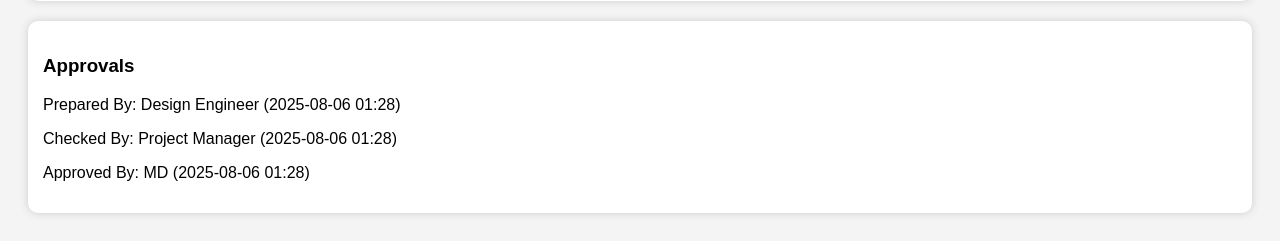
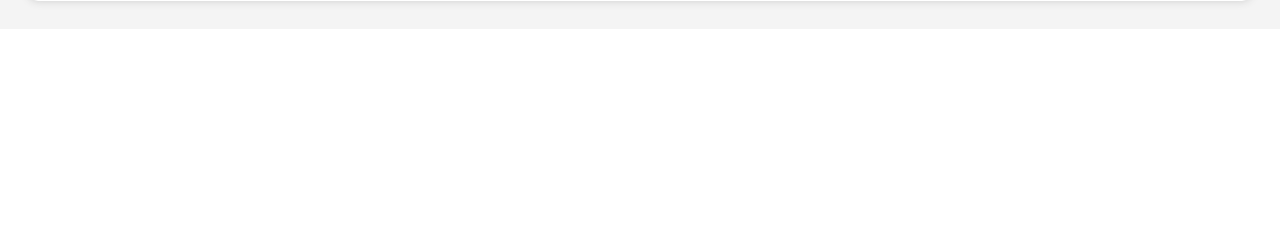
Before and after one commit to dudetech-web/Vanes-project-, a Flask app: page /new_project in a window 1280 px wide. Shown: the part 902-1143 px from the top of the page. After the commit the page ends 911 px from the top, so only its background shows below. Run offline with Flask 3, Linux system fonts and the light colour scheme; the visitor is signed in with stand-in values (Sample User, id 1); data that the repository does not hold is empty; some libraries are stand-ins or nearby versions.

Commit message:
Update new_project.html

```diff
--- a/templates/new_project.html
+++ b/templates/new_project.html
@@ -74,6 +74,10 @@
             border-radius: 10px;
             box-shadow: 0 0 8px #ccc;
             margin-top: 20px;
+        }
+
+        .action-btns button {
+            margin: 2px;
         }
 
         @media (max-width: 768px) {
@@ -185,21 +189,14 @@
                 <td>{{ p.contact_number }}</td>
                 <td>{{ p.email }}</td>
                 <td>{{ p.notes }}</td>
-                <td>
-                    <button class="btn">Save</button>
+                <td class="action-btns">
+                    <button class="btn">Edit</button>
                     <button class="btn">Delete</button>
-                    <button class="btn">Add Sheet</button>
+                    <button class="btn">Add Measurement Sheet</button>
                 </td>
             </tr>
             {% endfor %}
         </table>
-    </div>
-
-    <div class="section">
-        <h3>Approvals</h3>
-        <p>Prepared By: Design Engineer ({{ now.strftime('%Y-%m-%d %H:%M') }})</p>
-        <p>Checked By: Project Manager ({{ now.strftime('%Y-%m-%d %H:%M') }})</p>
-        <p>Approved By: MD ({{ now.strftime('%Y-%m-%d %H:%M') }})</p>
     </div>
 
     <!-- Scripts -->
```
